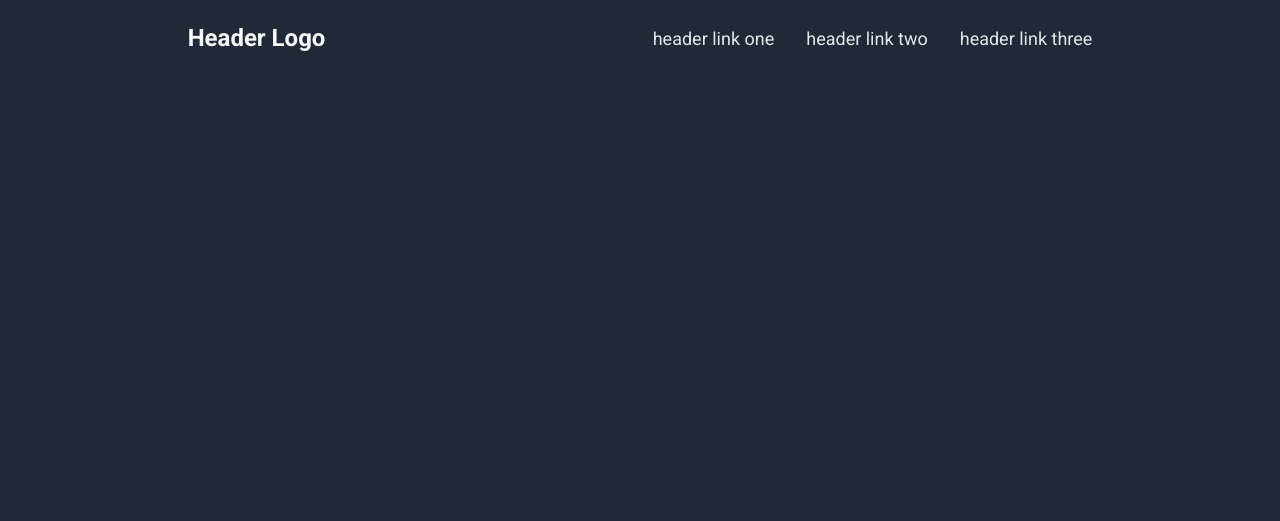
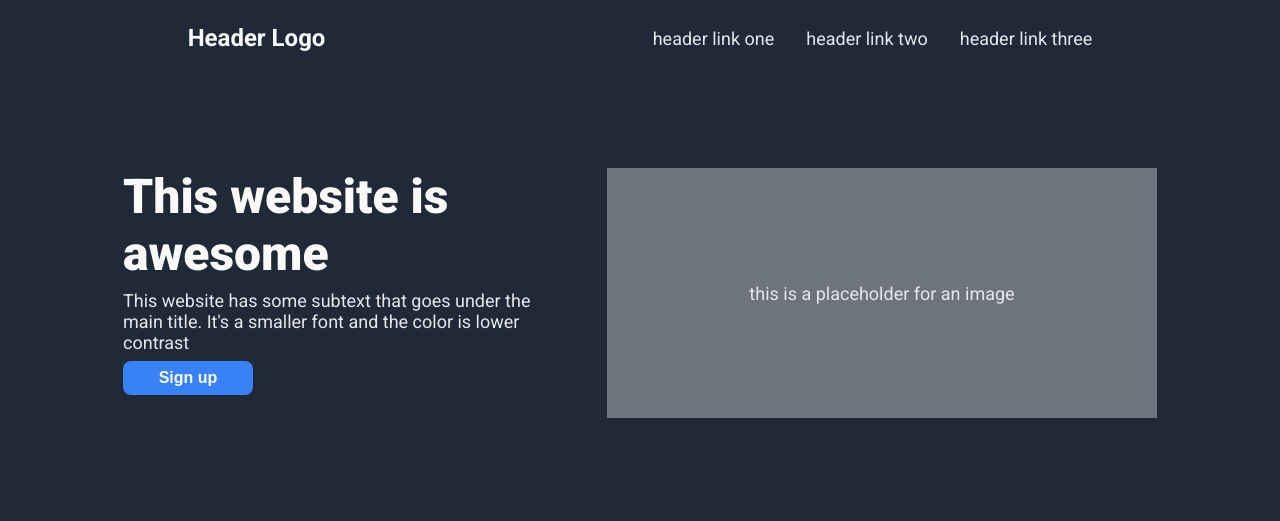
Before and after one commit to Grelgn/TOP-Landing-Page-2, a plain HTML site: page index.html in a window 1280 px wide. Drawn offline with Linux system fonts and the light colour scheme.

Commit message:
Hero done

```diff
--- a/index.html
+++ b/index.html
@@ -18,5 +18,15 @@
             <a href="">header link three</a>
         </div>
     </div>
+    <div class="hero">
+        <div class="hero-text">
+            <div class="title">This website is awesome</div>
+            <div class="subtext">
+                This website has some subtext that goes under the main title. It's a smaller font and the color is lower contrast
+            </div>
+            <button>Sign up</button>
+        </div>
+        <div class="hero-image">this is a placeholder for an image</div>
+    </div>
 </body>
 </html>
--- a/style.css
+++ b/style.css
@@ -1,6 +1,8 @@
 body {
     font-family: 'Roboto', sans-serif;
     background-color: #1F2937;
+    display: flex;
+    flex-direction: column;
 }
 
 .header {
@@ -16,7 +18,7 @@ body {
     font-weight: bold;
 }
 
-a {
+a, .hero-image, .subtext {
     text-decoration: none;
     font-size: 18px;
     color: #E5E7EB;
@@ -26,3 +28,44 @@ a {
     display: flex;
     gap: 32px;
 }
+
+.hero {
+    display: flex;
+    justify-content: center;
+    padding: 100px;
+    gap: 64px;
+}
+
+.hero-text {
+    display: flex;
+    flex-direction: column;
+    width: 420px;
+    gap: 8px;
+}
+
+.hero-image {
+    background-color: #6d747d;
+    height: 250px;
+    width: 550px;
+    flex-shrink: 0;
+    display: flex;
+    justify-content: center;
+    align-items: center;
+}
+
+.title {
+    font-size: 48px;
+    font-weight: 900;
+    color: #F9FAF8;
+}
+
+button {
+    background-color: #3882F6;
+    border-style: none;
+    border-radius: 8px;
+    padding: 8px;
+    width: 130px;
+    color: #F9FAF8;
+    font-weight: bold;
+    font-size: 16px;
+}
```
